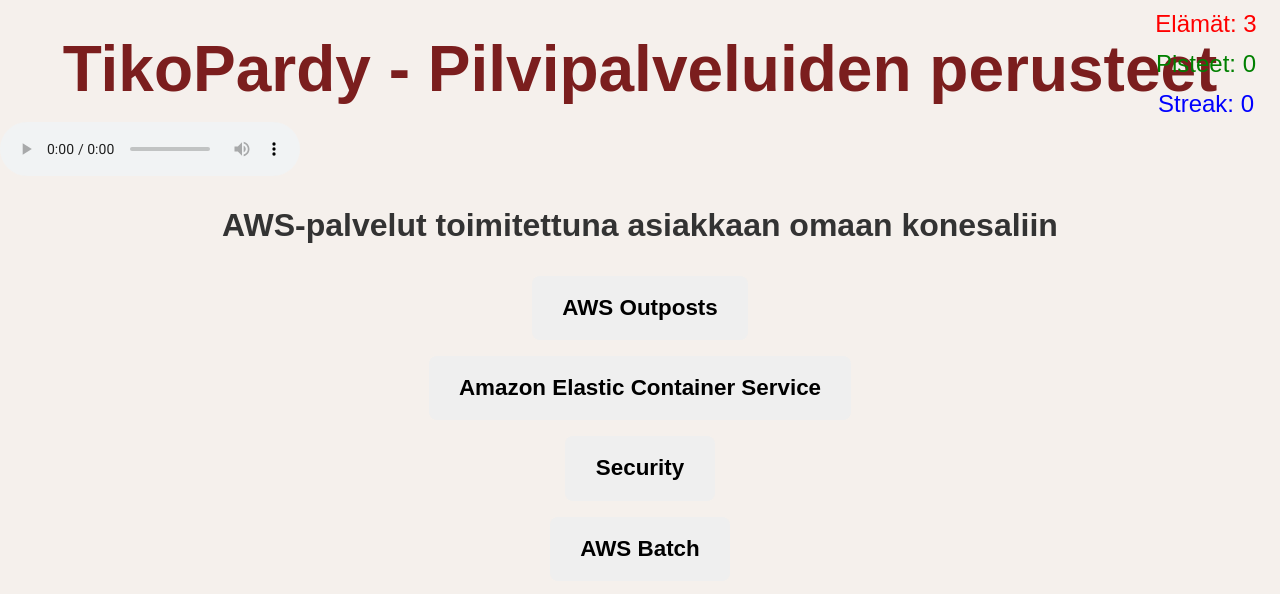
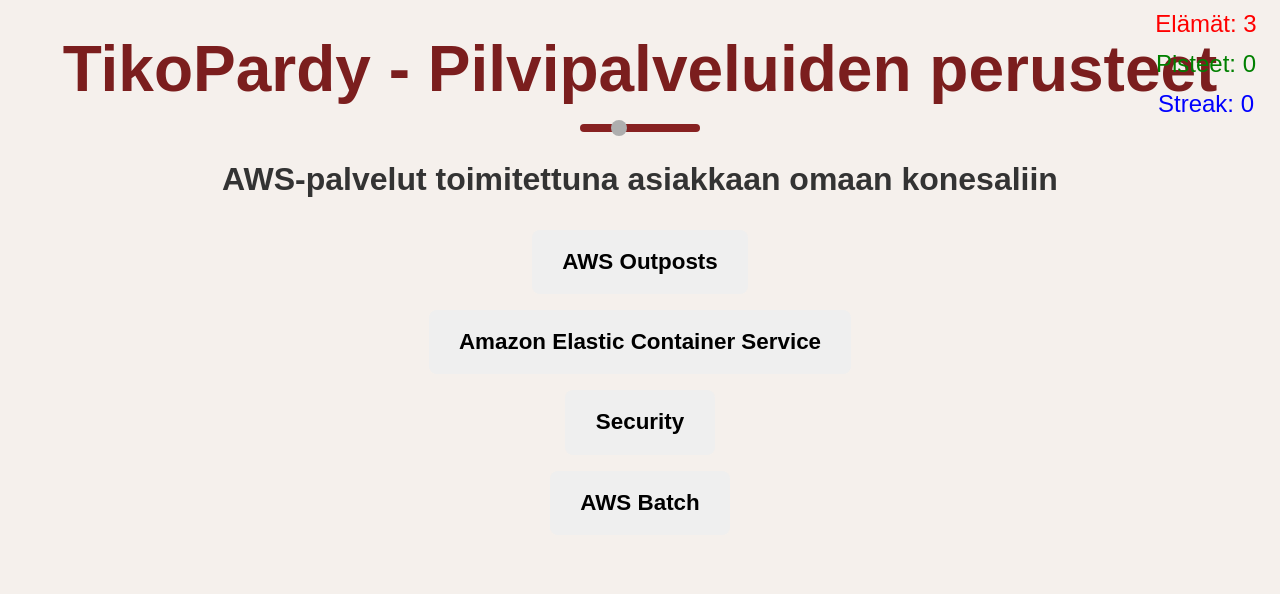
Before and after one commit to jamktiko/tikoPardy, a SvelteKit app in the folder tikoPardy/: page /game in a window 1280 px wide. Shown: the top 594 px of the page. Built offline with nearby package versions, Linux system fonts and the light colour scheme; a web font is replaced by a local one.

Commit message:
Audio slideri, että voi muuttaa musiikin volumea pelissä

```diff
--- /dev/null
+++ b/tikoPardy/src/lib/components/AudioSlider.svelte
@@ -0,0 +1,78 @@
+<script lang="ts">
+	interface Props {
+		setVolume: number;
+		Mplay: boolean;
+		audioSrc: string;
+	}
+
+	let { setVolume, Mplay, audioSrc }: Props = $props();
+</script>
+
+<audio autoplay loop bind:volume={setVolume} bind:paused={Mplay}>
+	<source src={audioSrc} />
+	Your browser doesn't support the audio.
+</audio>
+
+<input type="range" min="0" max="1" step="0.01" bind:value={setVolume} />
+
+<style>
+	/*********** Baseline, reset styles ***********/
+	input[type='range'] {
+		-webkit-appearance: none;
+		appearance: none;
+		background: transparent;
+		cursor: pointer;
+		width: 7.5rem;
+	}
+
+	/* Removes default focus */
+	input[type='range']:focus {
+		outline: none;
+	}
+
+	/******** Chrome, Safari, Opera and Edge Chromium styles ********/
+	/* slider track */
+	input[type='range']::-webkit-slider-runnable-track {
+		background-color: #872121;
+		border-radius: 0.5rem;
+		height: 0.5rem;
+	}
+
+	/* slider thumb */
+	input[type='range']::-webkit-slider-thumb {
+		-webkit-appearance: none; /* Override default look */
+		appearance: none;
+		margin-top: -4px; /* Centers thumb on the track */
+		background-color: #aeaeae;
+		border-radius: 0.5rem;
+		height: 1rem;
+		width: 1rem;
+	}
+
+	input[type='range']:focus::-webkit-slider-thumb {
+		outline: 3px solid #aeaeae;
+		outline-offset: 0.125rem;
+	}
+
+	/*********** Firefox styles ***********/
+	/* slider track */
+	input[type='range']::-moz-range-track {
+		background-color: #872121;
+		border-radius: 0.5rem;
+		height: 0.5rem;
+	}
+
+	/* slider thumb */
+	input[type='range']::-moz-range-thumb {
+		background-color: #aeaeae;
+		border: none; /*Removes extra border that FF applies*/
+		border-radius: 0.5rem;
+		height: 1rem;
+		width: 1rem;
+	}
+
+	input[type='range']:focus::-moz-range-thumb {
+		outline: 3px solid #aeaeae;
+		outline-offset: 0.125rem;
+	}
+</style>
--- a/tikoPardy/src/routes/+page.svelte
+++ b/tikoPardy/src/routes/+page.svelte
@@ -15,7 +15,6 @@
 	function startGame() {
 		goto(`/game?kurssi=${encodeURIComponent(kurssit)}`);
 	}
-
 </script>
 
 <main>
--- a/tikoPardy/src/routes/game/+page.svelte
+++ b/tikoPardy/src/routes/game/+page.svelte
@@ -1,6 +1,7 @@
 <script lang="ts">
 	import Button from '../../lib/components/GameButton.svelte';
 	import Modal from '../../lib/components/GameModal.svelte';
+	import AudioSlider from '$lib/components/AudioSlider.svelte';
 	import { goto } from '$app/navigation';
 	import { page } from '$app/stores';
 	import { onMount } from 'svelte';
@@ -227,7 +228,9 @@
 <div class="lives">Elämät: {lives}</div>
 <div class="score">Pisteet: {score}</div>
 <div class="streak">Streak: {streak}</div>
-<audio controls src="millionaireBackground.mp3"></audio>
+<div class="audio-slider">
+	<AudioSlider setVolume={0.3} Mplay={true} audioSrc="millionaireBackground.mp3" />
+</div>
 
 <h2>{randomKysymys.kysymys}</h2>
 
```
Lines whose indentation alone changed are shown as unchanged.
